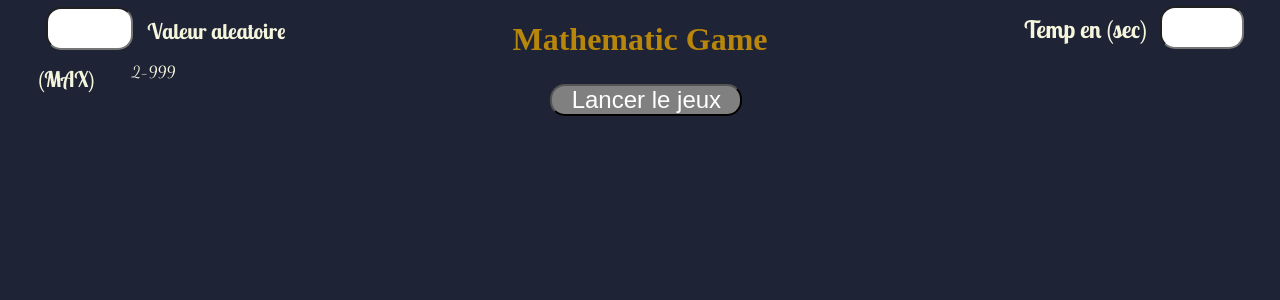
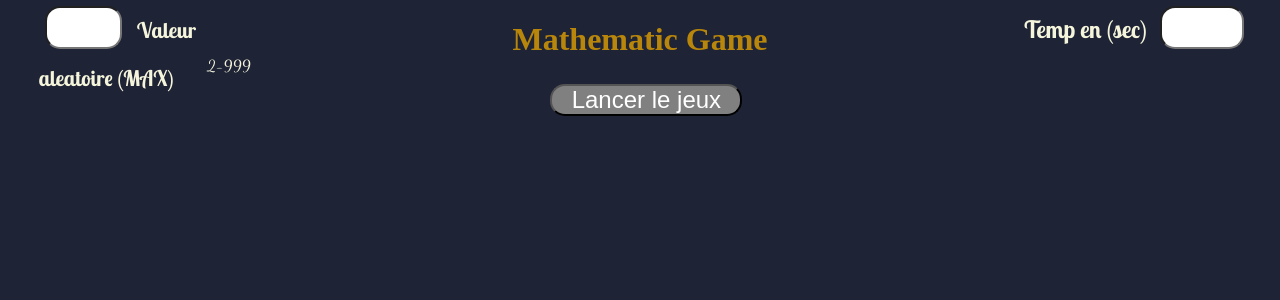
Before and after one commit to AlexandreScht/game-math-js, a PHP site: page /game.html in a window 1280 px wide. Shown: the top 300 px of the page. Run offline with PHP 8.4, Linux system fonts and the light colour scheme.

Commit message:
Update css.css

```diff
--- a/game/css/css.css
+++ b/game/css/css.css
@@ -124,7 +124,7 @@ p#afficheT{
 /* définition de la div en haut à gauche pour le MAX */
 div#VMNB{
     position: fixed;
-    width: 20.5%;
+    width: 18%;
     font-size: 1.35rem;
     color: beige;
     font-family: 'Lobster Two', cursive;
@@ -142,6 +142,6 @@ span#nb_max{
     color: beige;
     font-size: 1rem;
     position: relative;
-    top: -10px;
+    top: -15px;
     left: 11.5%;
 }
```
